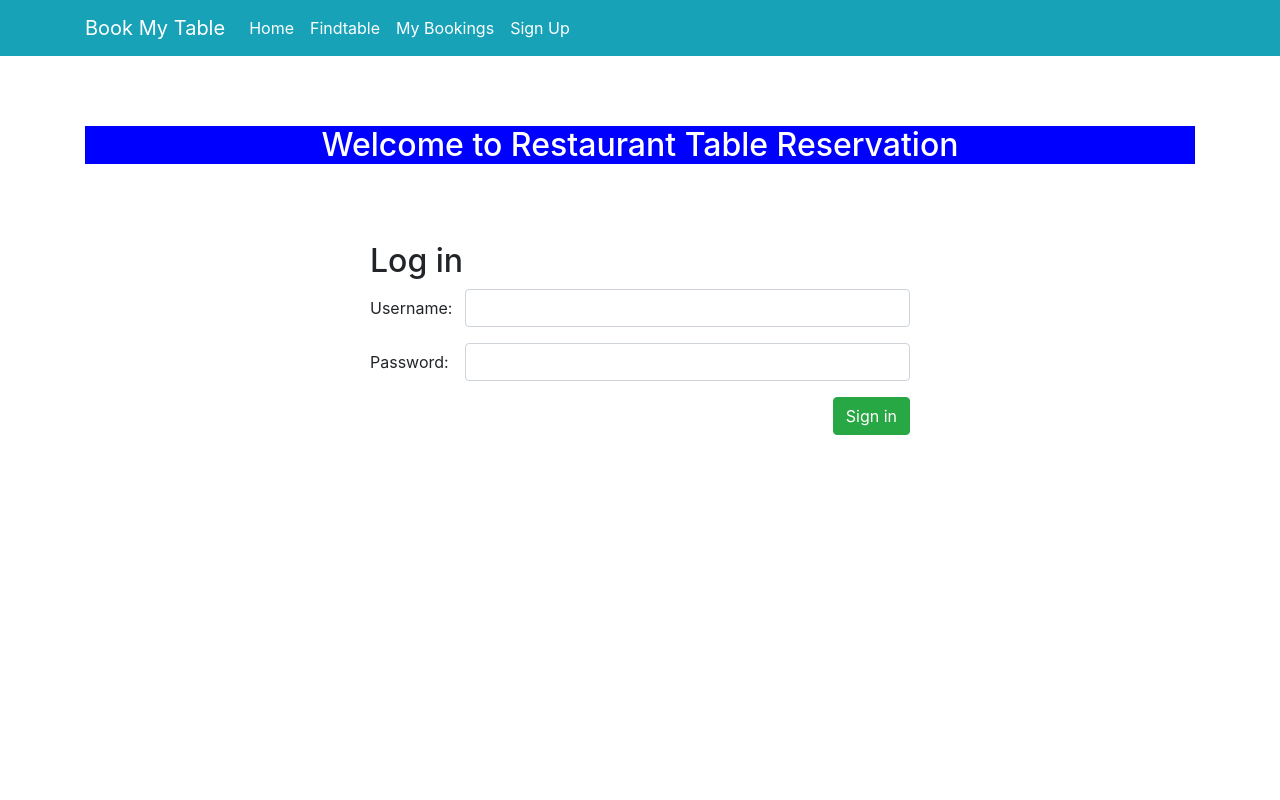
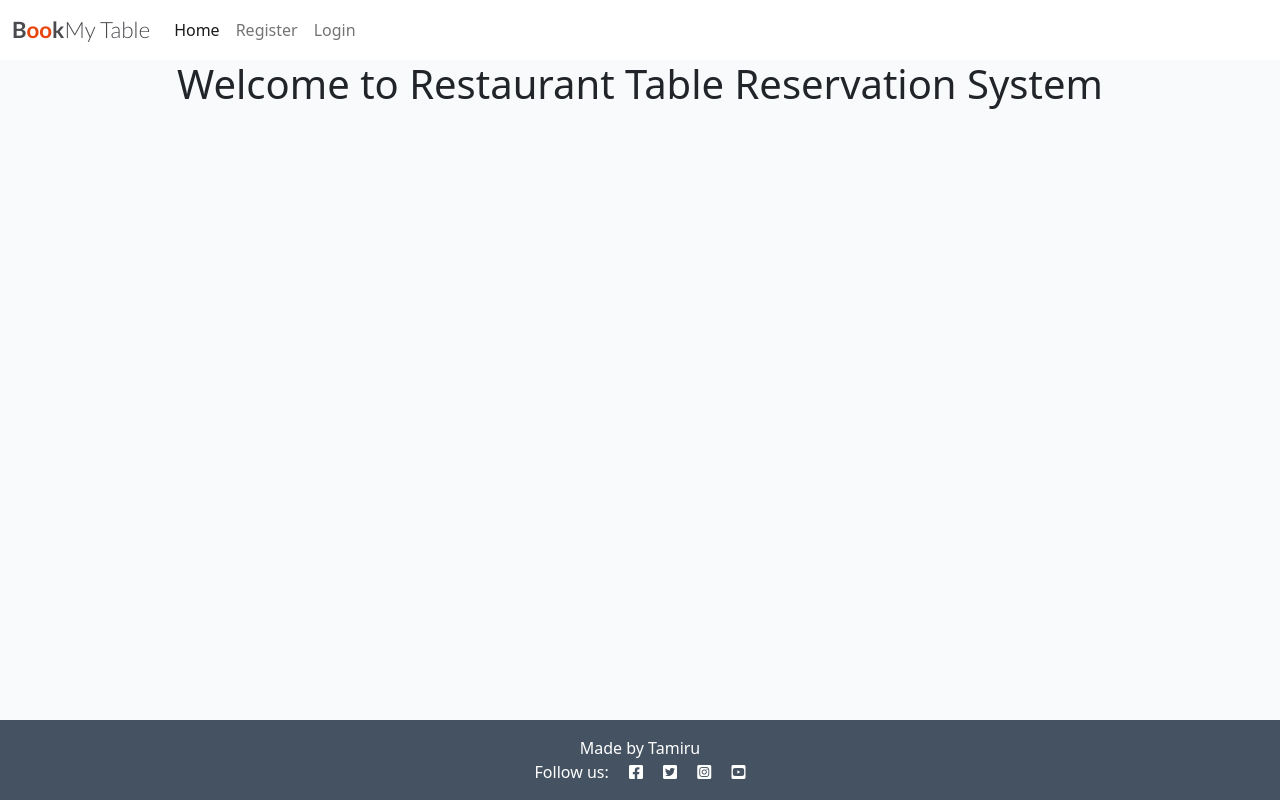
Before and after one commit to Tamirucode/fsf_hi_django, a Django app: page / in a window 1280 px wide. Run offline with Django 3.2, Linux system fonts and the light colour scheme; some libraries are stand-ins or nearby versions.

Commit message:
add login and logout to the site

```diff
--- a/my_djanjo_p/my_djanjo_p/urls.py
+++ b/my_djanjo_p/my_djanjo_p/urls.py
@@ -1,5 +1,5 @@
 from django.contrib import admin
-from django.urls import path
+from django.urls import path, include
 from tam import views
 
 urlpatterns = [
@@ -10,9 +10,6 @@ urlpatterns = [
     path('bookings', views.bookings, name="bookings"),
     path('deleting', views.deleting, name="deleting"),
     path('mybookings', views.mybookings, name="mybookings"),
-    path('signup', views.signup, name="signup"),
-    path('signin', views.signin, name="signin"),
-    path('success', views.success, name="success"),
-    path('signout', views.signout, name="signout"),
 
+    path('accounts/', include('allauth.urls')),
 ]
--- a/my_djanjo_p/tam/models.py
+++ b/my_djanjo_p/tam/models.py
@@ -5,7 +5,6 @@ from django.db import models
 
 class Table(models.Model):
     table_name = models.CharField(max_length=20)
-
     reservt = models.DecimalField(decimal_places=0, max_digits=2)
     booked_table = models.DecimalField(decimal_places=0, max_digits=2)
     date = models.DateField()
--- /dev/null
+++ b/my_djanjo_p/tam/static/css/style.css
@@ -0,0 +1,58 @@
+body{
+    background-color: rgb(255, 0, 0);
+}
+thead{
+    background-color: rgb(221, 238, 144);color: black;
+}
+ody {
+    background-color: #F9FAFC;
+}
+
+.brand {
+    font-family: Lato, sans-serif;
+    font-size: 1.4rem;
+    font-weight: 700;
+    color: #4A4A4F;
+}
+
+.red-o {
+    color: #E84610;
+}
+
+.thin {
+    font-weight: 300;
+}
+
+.light-bg {
+    background-color: #fff;
+}
+
+.dark-bg {
+    background-color: #445261;
+}
+
+.main-bg {
+    background-color: #F9FAFC;
+}
+
+.btn-signup {
+    background-color: #23BBBB;
+    color: #fff;
+}
+
+.btn-signup:hover,
+.btn-signup:active {
+    background-color: #fff;
+    color: #23BBBB;
+}
+
+.btn{
+    text-align: center;
+}
+
+
+.btn-success{
+
+    margin-top: 10px;
+    width: 40%;
+}
--- a/my_djanjo_p/tam/templates/tam/base.html
+++ b/my_djanjo_p/tam/templates/tam/base.html
@@ -1,56 +1,79 @@
-<!doctype html>
-<html lang="en">
+{% load static %}
 
+<!DOCTYPE html>
+<html class="h-100">
 <head>
-    <!-- Required meta tags -->
-    <meta charset="utf-8">
-    <meta name="viewport" content="width=device-width, initial-scale=1, shrink-to-fit=no">
-
-    <!-- Bootstrap CSS -->
-    <link rel="stylesheet" href="https://stackpath.bootstrapcdn.com/bootstrap/4.1.3/css/bootstrap.min.css"
-        integrity="sha384-MCw98/SFnGE8fJT3GXwEOngsV7Zt27NXFoaoApmYm81iuXoPkFOJwJ8ERdknLPMO" crossorigin="anonymous">
 
     <title>Restaurant Reservation System</title>
+
+    <link rel="preconnect" href="https://fonts.gstatic.com">
+    <link href="https://fonts.googleapis.com/css2?family=Roboto:wght@300&display=swap" rel="stylesheet">
+    <link href="https://fonts.googleapis.com/css2?family=Lato:wght@300;700&display=swap" rel="stylesheet">
+    <link rel="stylesheet" href="https://cdnjs.cloudflare.com/ajax/libs/font-awesome/5.15.3/css/all.min.css">
+    <meta name="viewport" content="width=device-width, initial-scale=1" />
+    <link href="https://cdn.jsdelivr.net/npm/bootstrap@5.0.1/dist/css/bootstrap.min.css" rel="stylesheet"
+        integrity="sha384-+0n0xVW2eSR5OomGNYDnhzAbDsOXxcvSN1TPprVMTNDbiYZCxYbOOl7+AMvyTG2x" crossorigin="anonymous">
+    <script src="https://cdn.jsdelivr.net/npm/bootstrap@5.0.1/dist/js/bootstrap.bundle.min.js"
+        integrity="sha384-gtEjrD/SeCtmISkJkNUaaKMoLD0//ElJ19smozuHV6z3Iehds+3Ulb9Bn9Plx0x4" crossorigin="anonymous">
+    </script>
+    <link rel="stylesheet" href="{% static 'css/style.css' %}">
+
 </head>
+<body class="d-flex flex-column h-100 main-bg">
 
-<body>
-    <nav class="navbar navbar-expand-lg navbar-light bg-info">
-        <div class="container">
-            <a class="navbar-brand" href="#" style="color: white;">Book My Table</a>
-            <button class="navbar-toggler" type="button" data-toggle="collapse" data-target="#navbarNavAltMarkup"
-                aria-controls="navbarNavAltMarkup" aria-expanded="false" aria-label="Toggle navigation">
+    <!-- Navigation -->
+
+    <nav class="navbar navbar-expand-lg navbar-light bg-white">
+        <div class="container-fluid">
+            <a class="navbar-brand" href="{% url 'home' %}"><span class="brand">B<span class="red-o">oo</span>k<span
+                        class="thin">My Table</span></span></span></a>
+            <button class="navbar-toggler" type="button" data-bs-toggle="collapse" data-bs-target="#navbarText"
+                aria-controls="navbarText" aria-expanded="false" aria-label="Toggle navigation">
                 <span class="navbar-toggler-icon"></span>
             </button>
-            <div class="collapse navbar-collapse" id="navbarNavAltMarkup">
-                <div class="navbar-nav">
-                    <a class="nav-item nav-link active" href="{% url 'home' %}" style="color: white;">Home <span
-                            class="sr-only">(current)</span></a>
-                    <a class="nav-item nav-link" href="{% url 'findtable' %}" style="color: white;">Findtable</a>
-                    <a class="nav-item nav-link" href="{% url 'mybookings' %}" style="color: white;">My Bookings</a>
-                    {% if request.user.is_active %}
-                    <a class="nav-item nav-link " href="{% url 'signout' %}" style="color: white;">Sign out</a>
+            <div class="collapse navbar-collapse" id="navbarText">
+                <ul class="navbar-nav me-auto mb-2 mb-lg-0">
+                    <li class="nav-item">
+                        <a class="nav-link active" aria-current="page" href="{% url 'home' %}">Home</a>
+                    </li>
+                    {% if user.is_authenticated %}
+                    <li class="nav-item">
+                        <a class="nav-link" href="{% url 'findtable' %}">Findtable</a>
+                    </li>
+                    <li class="nav-item">
+                        <a class="nav-link" href="{% url 'mybookings' %}">Mybookings</a>
+                    </li>
+                    <li class="nav-item">
+                        <a class="nav-link" href="{% url 'account_logout' %}">Logout</a>
+                    </li>
                     {% else %}
-                    <a class="nav-item nav-link " href="{% url 'signup' %}" style="color: white;">Sign Up</a>
+                    <li class="nav-item">
+                        <a class="nav-link" href="{% url 'account_signup' %}">Register</a>
+                    </li>
+                    <li class="nav-item">
+                        <a class="nav-link" href="{% url 'account_login' %}">Login</a>
+                    </li>
                     {% endif %}
 
+                </ul>
 
-                </div>
             </div>
         </div>
     </nav>
-    {% block content %}
-    {% endblock %}
-    <!-- Optional JavaScript -->
-    <!-- jQuery first, then Popper.js, then Bootstrap JS -->
-    <script src="https://code.jquery.com/jquery-3.3.1.slim.min.js"
-        integrity="sha384-q8i/X+965DzO0rT7abK41JStQIAqVgRVzpbzo5smXKp4YfRvH+8abtTE1Pi6jizo"
-        crossorigin="anonymous"></script>
-    <script src="https://cdnjs.cloudflare.com/ajax/libs/popper.js/1.14.3/umd/popper.min.js"
-        integrity="sha384-ZMP7rVo3mIykV+2+9J3UJ46jBk0WLaUAdn689aCwoqbBJiSnjAK/l8WvCWPIPm49"
-        crossorigin="anonymous"></script>
-    <script src="https://stackpath.bootstrapcdn.com/bootstrap/4.1.3/js/bootstrap.min.js"
-        integrity="sha384-ChfqqxuZUCnJSK3+MXmPNIyE6ZbWh2IMqE241rYiqJxyMiZ6OW/JmZQ5stwEULTy"
-        crossorigin="anonymous"></script>
-</body>
+
+    <main class="flex-shrink-0 main-bg">
+        {% block content %}
+        <!-- Content Goes here -->
+        {% endblock content %}
+    </main>
+
+  <!-- Footer -->
+  <footer class="footer mt-auto py-3 dark-bg">
+    <p class="m-0 text-center text-white">Made by Tamiru</p>
+    <p class="m-0 text-center text-white">Follow us: <i class="fab fa-facebook-square ms-3"></i>
+        <i class="fab fa-twitter-square ms-3"></i>
+        <i class="fab fa-instagram-square ms-3"></i>
+        <i class="fab fa-youtube-square ms-3"></i></p>
+</footer>
 
 </html>
--- a/my_djanjo_p/tam/templates/tam/findtable.html
+++ b/my_djanjo_p/tam/templates/tam/findtable.html
@@ -3,6 +3,7 @@
 <div class="container">
     <div class="row">
         <div class="col-sm-6 mx-auto" style="margin-top: 70px">
+
 
             <h2>Book table</h2>
 
@@ -23,8 +24,7 @@
                 <div class="pull-right">
                     <button type="submit" class="btn btn-success float-right">Findtable</button>
                 </div>
-                {{error}}
-
+                <h2>{{error}}</h2>
             </form>
         </div>
     </div>
--- a/my_djanjo_p/tam/templates/tam/signin.html
+++ /dev/null
@@ -1,36 +0,0 @@
-{% extends 'tam/base.html' %}
-{% block content %}
-<div class="container">
-    <center>
-        <h2 style="margin-top: 70px; background-color: blue;color: white">Welcome to Restaurant Table Reservation</h2>
-    </center>
-    <div class="row">
-        <div class="col-sm-6 mx-auto" style="margin-top: 70px">
-            <h2>Log in</h2>
-
-            <form action="{% url 'signin' %}" method="post">
-                {% csrf_token %}
-                <div class="form-group row">
-                    <label for="example-email-input" class="col-2 col-form-label">Username:</label>
-                    <div class="col-10">
-                        <input name='name' class="form-control" type="text" id="example-email-input">
-                    </div>
-                </div>
-                <div class="form-group row">
-                    <label for="example-email-input" class="col-2 col-form-label">Password:</label>
-                    <div class="col-10">
-                        <input name='password' class="form-control" type="password">
-                    </div>
-                </div>
-                <div class="pull-right">
-                    <button type="Submit" class="btn btn-success float-right">Sign in</button>
-                </div>
-
-            </form>
-            <p>{{error}}</p>
-        </div>
-    </div>
-
-</div>
-
-{% endblock %}
--- a/my_djanjo_p/tam/views.py
+++ b/my_djanjo_p/tam/views.py
@@ -5,21 +5,20 @@ from decimal import Decimal
 from django.shortcuts import render, redirect
 from django.http import HttpResponse, HttpResponseRedirect
 from .models import User, Table, Book
-from django.contrib.auth import authenticate, login, logout
+
 from django.contrib.auth.models import User
-from .forms import UserLoginForm, UserRegisterForm
-from django.contrib.auth.decorators import login_required
+
+
 from decimal import Decimal
 
 
 def home(request):
-    if request.user.is_authenticated:
+
         return render(request, 'tam/home.html')
-    else:
-        return render(request, 'tam/signin.html')
 
 
-@login_required(login_url='signin')
+
+
 def findtable(request):
     context = {}
     if request.method == 'POST':
@@ -39,7 +38,7 @@ def findtable(request):
         return render(request, 'tam/findtable.html')
 
 
-@login_required(login_url='signin')
+
 def bookings(request):
     context = {}
     if request.method == 'POST':
@@ -75,7 +74,7 @@ def bookings(request):
         return render(request, 'tam/findtable.html')
 
 
-@login_required(login_url='signin')
+
 def deleting(request):
     context = {}
     if request.method == 'POST':
@@ -98,7 +97,7 @@ def deleting(request):
         return render(request, 'tam/findtable.html')
 
 
-@login_required(login_url='signin')
+
 def mybookings(request):
     context = {}
     id_table= request.user.id
@@ -108,65 +107,3 @@ def mybookings(request):
     else:
         context["error"] = "Sorry no table booked"
         return render(request, 'tam/book_list.html', context)
-
-
-def signup(request):
-    context = {}
-    if request.method == 'POST':
-        name = request.POST.get('name')
-        email = request.POST.get('email')
-        password = request.POST.get('password')
-        user = User.objects.create_user(name, email, password, )
-        if user:
-            login(request, user)
-            return render(request, 'tam/thank.html')
-        else:
-            context["error"] = "Provide valid credentials"
-            return render(request, 'tam/signup.html', context)
-    else:
-        return render(request, 'tam/signup.html', context)
-
-
-def signin(request):
-    context = {}
-    if request.method == 'POST':
-        name = request.POST.get('name')
-        password = request.POST.get('password')
-        user = authenticate(request, username=name, password=password)
-        if user:
-            login(request, user)
-            # username = request.session['username']
-            context["user"] = name
-            context["id"] = request.user.id
-            return render(request, 'tam/success.html', context)
-            # return HttpResponseRedirect('success')
-        else:
-            context["error"] = "Provide valid credentials"
-            return render(request, 'tam/signin.html', context)
-    else:
-        context["error"] = "You are not logged in"
-        return render(request, 'tam/signin.html', context)
-
-def rebookings(request):
-    context = {}
-    username = request.user.username
-    re_book = User.objects.filter(username = username)
-    if re_book.exists:
-        return render(request, 'tam/table_book.html', locals())
-            # return HttpResponseRedirect('')
-    else:
-        context["error"] = "Provide valid table id"
-        return render(request, 'tam/findtable.html', context)
-
-
-def signout(request):
-    context = {}
-    logout(request)
-    context['error'] = "You have been logged out"
-    return render(request, 'tam/signin.html', context)
-
-
-def success(request):
-    context = {}
-    context['user'] = request.user
-    return render(request, 'tam/success.html', context)
```
Also changed, not shown: my_djanjo_p/my_djanjo_p/settings.py (+9 -0 lines), my_djanjo_p/tam/templates/tam/book_list.html (+8 -2 lines), my_djanjo_p/tam/templates/tam/signup.html (deleted, +0 -37 lines), my_djanjo_p/tam/templates/tam/success.html (deleted, +0 -17 lines), my_djanjo_p/tam/templates/tam/table_list.html (+22 -25 lines), my_djanjo_p/tam/templates/tam/thank.html (deleted, +0 -13 lines), my_djanjo_p/db.sqlite3.
